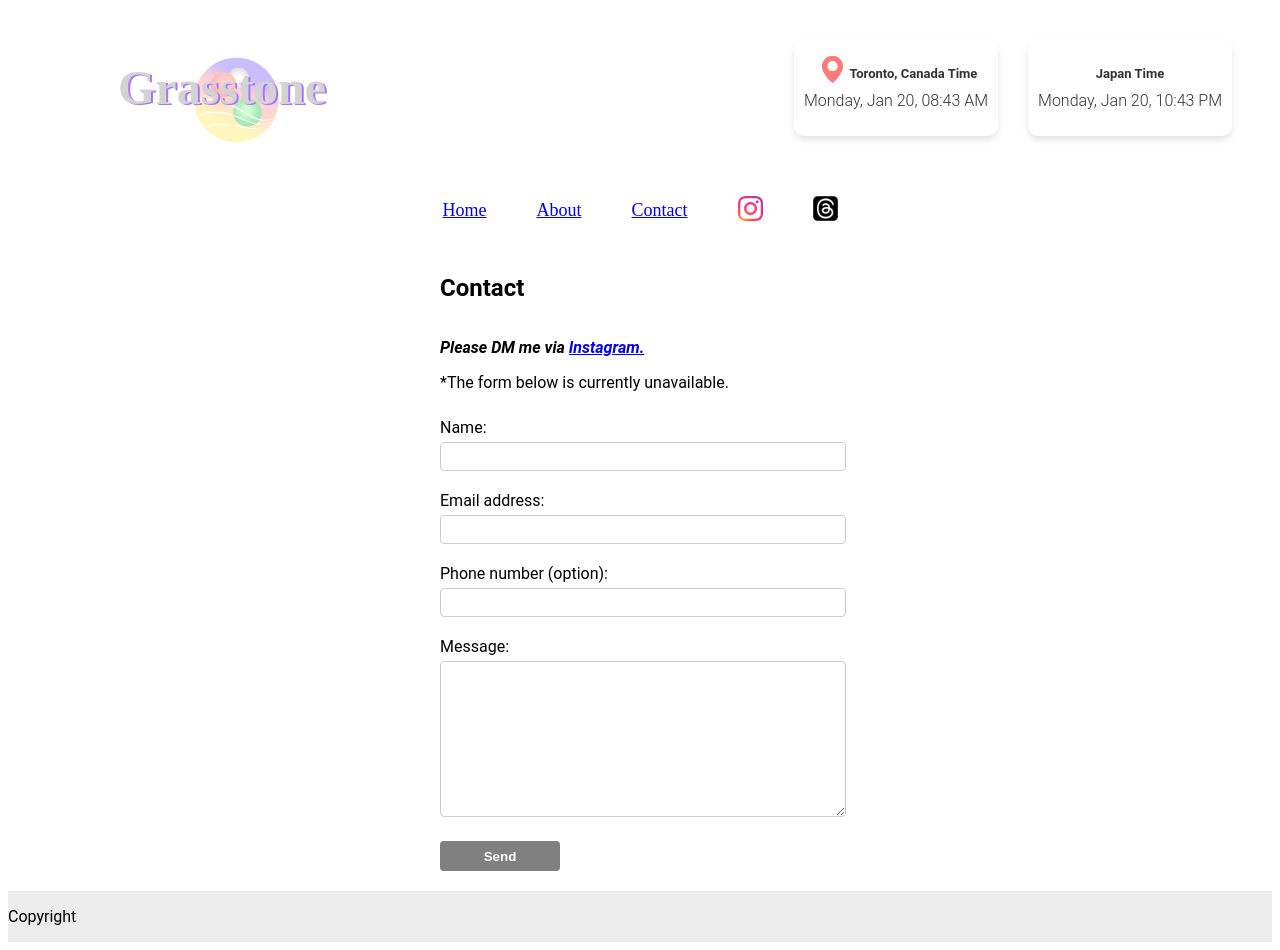
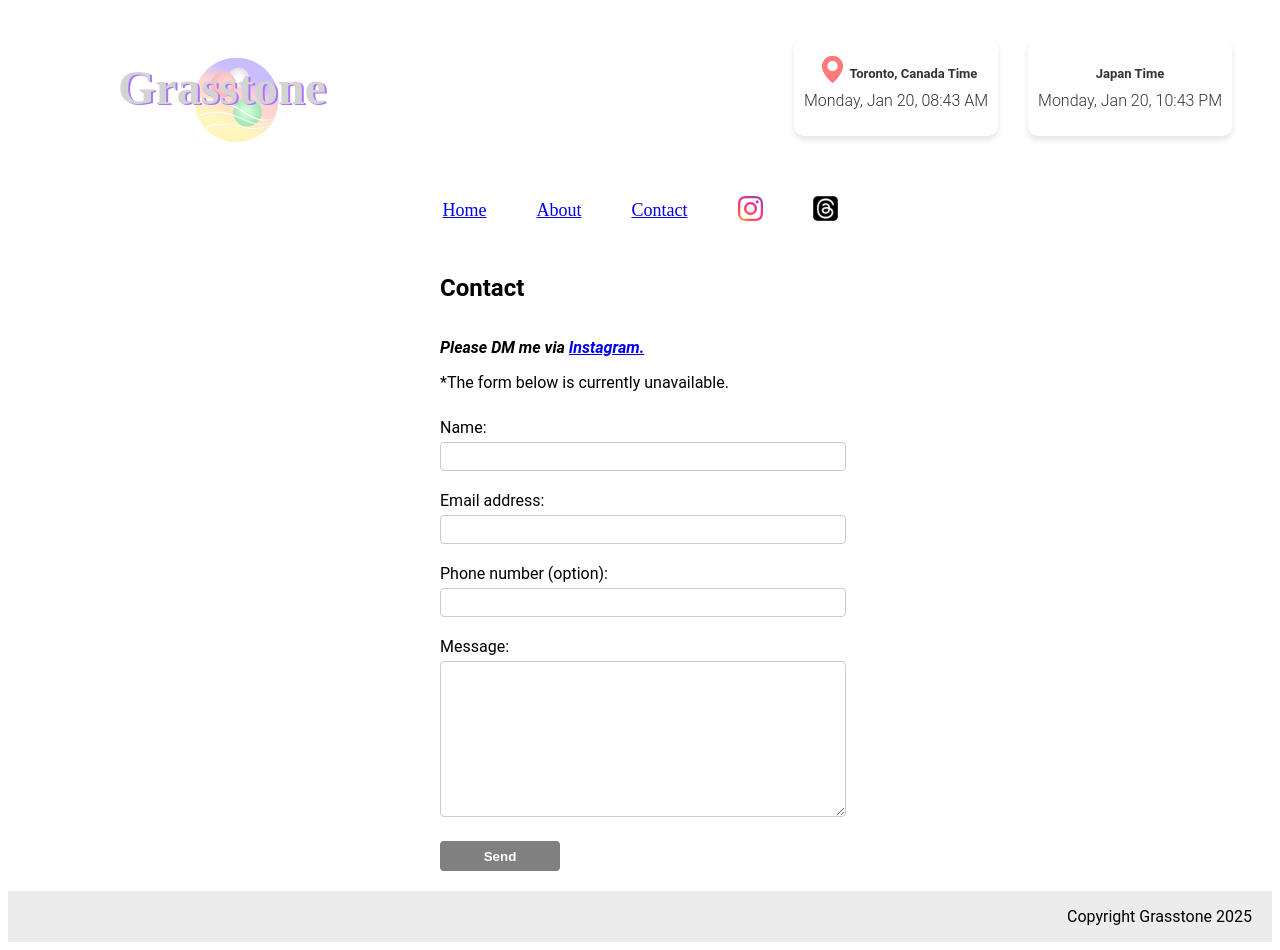
Before and after one commit to Chi-Ara293/stonerepo, a React (Create React App) app in the folder stone/: page /contact in a window 1280 px wide. Built offline with nearby package versions, Linux system fonts and the light colour scheme.

Commit message:
fix some problem

```diff
--- a/stone/public/index.html
+++ b/stone/public/index.html
@@ -17,7 +17,6 @@
       manifest.json provides metadata used when your web app is installed on a
       user's mobile device or desktop. See https://developers.google.com/web/fundamentals/web-app-manifest/
     -->
-    <link rel="manifest" href="%PUBLIC_URL%/manifest.json" />
     <!--
       Notice the use of %PUBLIC_URL% in the tags above.
       It will be replaced with the URL of the `public` folder during the build.
--- a/stone/src/App.css
+++ b/stone/src/App.css
@@ -224,5 +224,8 @@
   }
 
 .footer{
+  display: grid;
+  justify-content: end;
   background-color: rgb(236, 236, 236);
+  padding-right: 20px;
 }
--- a/stone/src/Footer.js
+++ b/stone/src/Footer.js
@@ -1,7 +1,7 @@
 const Footer = () => {
     return(
       <div className="footer">
-        <p>Copyright</p>
+        <p>Copyright Grasstone 2025</p>
       </div>
     )
 }
```
